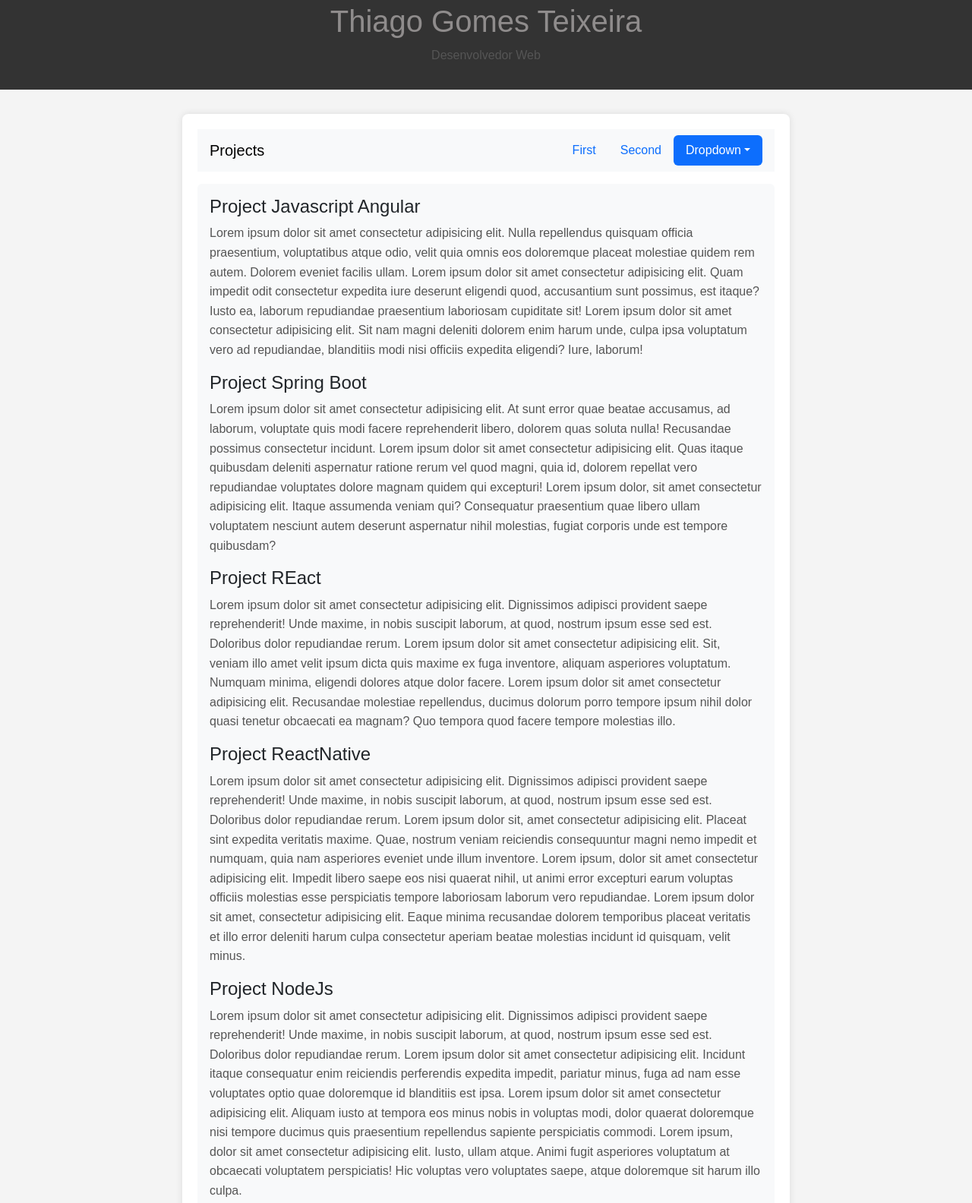
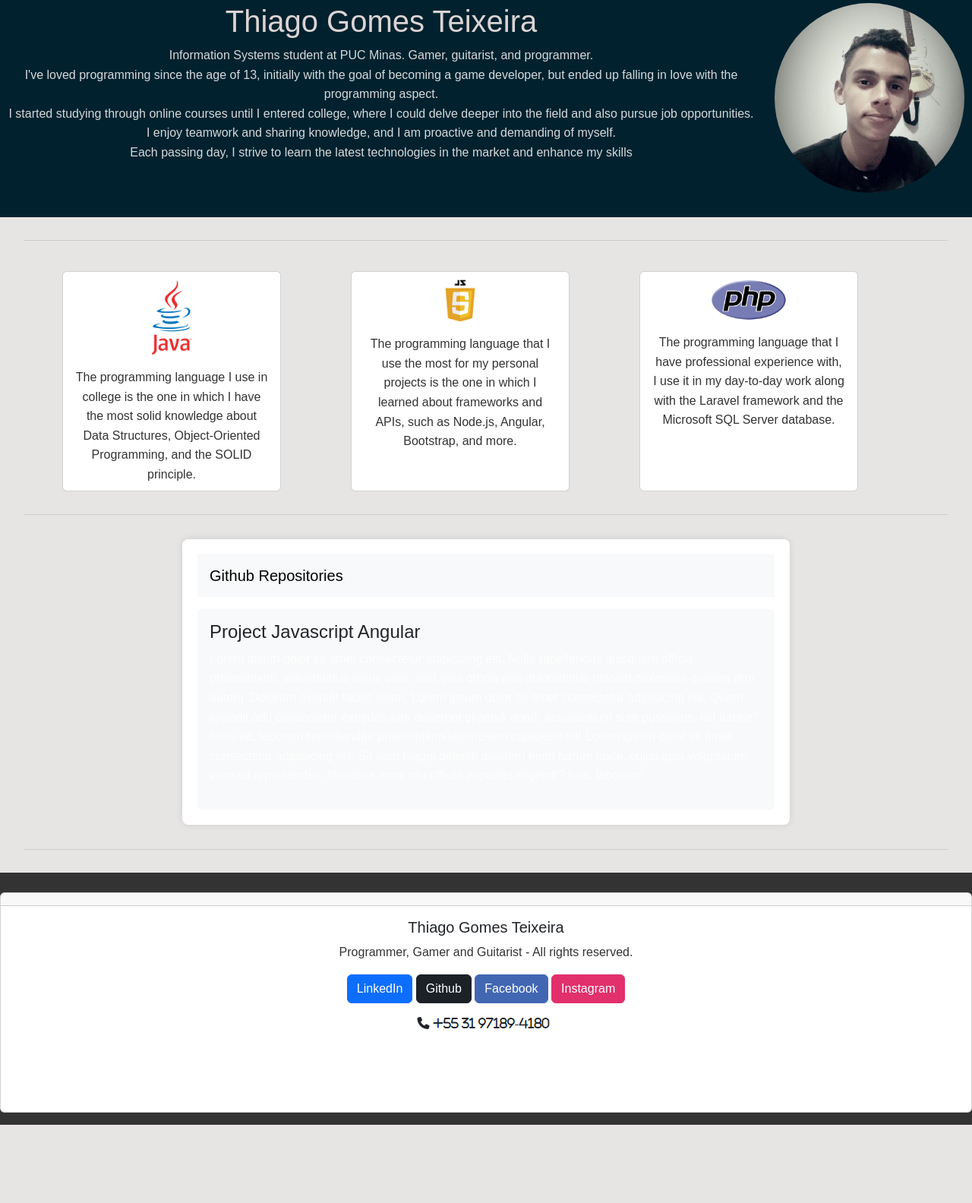
Before and after one commit to rdkpuc/Portifolio, a plain HTML site: page index.html in a window 1280 px wide. Shown: the part 12-1596 px from the top of the page at 76% size. After the commit the page ends 1493 px from the top, so only its background shows below. Drawn offline with nearby package versions, Linux system fonts and the light colour scheme; no server answers.

Commit message:
some changes on css

```diff
--- a/index.html
+++ b/index.html
@@ -10,50 +10,94 @@
 <body>
 
     <header>
-        <h1>Thiago Gomes Teixeira</h1>
-        <p>Desenvolvedor Web</p>
-    </header>
+
+    <div class="clearfix">
+
+      <img src="imgs/91787867.jpg" class="col-md-6 float-md-end mb-3 ms-md-3 custom-img-size" alt="...">
+      <h1>Thiago Gomes Teixeira</h1>
+      <p>
+        Information Systems student at PUC Minas. Gamer, guitarist, and programmer.
+      <br>
+        I've loved programming since the age of 13, initially with the goal of becoming a game developer, but ended up falling in love with the programming aspect.
+      <br>
+        I started studying through online courses until I entered college, where I could delve deeper into the field and also pursue job opportunities.
+      <br>
+        I enjoy teamwork and sharing knowledge, and I am proactive and demanding of myself.
+      <br>
+        Each passing day, I strive to learn the latest technologies in the market and enhance my skills
+      </p>
+    </div>
+  </header>
+  <main>
+    <div class="separator"></div>
+    <div class="container text-center lang-bx">
+      <div class="row cards-row">
+        <div class="col">
+          <div class="card" style="width: 18rem;">
+            <img src="imgs/java-logo.png" class="card-img-top" alt="...">
+            <div class="card-body">
+              <p class="card-text">The programming language I use in college is the one in which I have the most solid knowledge about Data Structures, Object-Oriented Programming, and the SOLID principle.</p>
+            </div>
+          </div>
+        </div>
+        <div class="col">
+          <div class="card" style="width: 18rem;">
+            <img src="imgs/JavaScript-Logo.png" class="card-img-top" alt="...">
+            <div class="card-body">
+              <p class="card-text">The programming language that I use the most for my personal projects is the one in which I learned about frameworks and APIs, such as Node.js, Angular, Bootstrap, and more.</p>
+            </div>
+          </div>
+        </div>
+        <div class="col">
+          <div class="card" style="width: 18rem;">
+            <img src="imgs/PHP-logo.png" class="card-img-top" alt="...">
+            <div class="card-body">
+              <p class="card-text">The programming language that I have professional experience with, I use it in my day-to-day work along with the Laravel framework and the Microsoft SQL Server database.</p>
+            </div>
+          </div>
+        </div>
+      </div>
+    </div>
+
+    <div class="separator"></div>
 
     <section>
         <nav id="navbar-example2" class="navbar bg-body-tertiary px-3 mb-3">
-            <a class="navbar-brand" href="#">Projects</a>
-            <ul class="nav nav-pills">
-              <li class="nav-item">
-                <a class="nav-link" href="#scrollspyHeading1">First</a>
-              </li>
-              <li class="nav-item">
-                <a class="nav-link" href="#scrollspyHeading2">Second</a>
-              </li>
-              <li class="nav-item dropdown">
-                <a class="nav-link dropdown-toggle" data-bs-toggle="dropdown" href="#" role="button" aria-expanded="false">Dropdown</a>
-                <ul class="dropdown-menu">
-                  <li><a class="dropdown-item" href="#scrollspyHeading3">Third</a></li>
-                  <li><a class="dropdown-item" href="#scrollspyHeading4">Fourth</a></li>
-                  <li><hr class="dropdown-divider"></li>
-                  <li><a class="dropdown-item" href="#scrollspyHeading5">Fifth</a></li>
-                </ul>
-              </li>
-            </ul>
+            <a class="navbar-brand" href="https://github.com/rdkpuc?tab=repositories">Github Repositories</a>
+
           </nav>
-          <div data-bs-spy="scroll" data-bs-target="#navbar-example2" data-bs-root-margin="0px 0px -40%" data-bs-smooth-scroll="true" class="scrollspy-example bg-body-tertiary p-3 rounded-2" tabindex="0">
+          <div id="gitScroll" data-bs-spy="scroll" data-bs-target="#navbar-example2" data-bs-root-margin="0px 0px -40%" data-bs-smooth-scroll="true" class="scrollspy-example bg-body-tertiary p-3 rounded-2" tabindex="0">
             <h4 id="scrollspyHeading1">Project Javascript Angular</h4>
             <p>Lorem ipsum dolor sit amet consectetur adipisicing elit. Nulla repellendus quisquam officia praesentium, voluptatibus atque odio, velit quia omnis eos doloremque placeat molestiae quidem rem autem. Dolorem eveniet facilis ullam. Lorem ipsum dolor sit amet consectetur adipisicing elit. Quam impedit odit consectetur expedita iure deserunt eligendi quod, accusantium sunt possimus, est itaque? Iusto ea, laborum repudiandae praesentium laboriosam cupiditate sit! Lorem ipsum dolor sit amet consectetur adipisicing elit. Sit nam magni deleniti dolorem enim harum unde, culpa ipsa voluptatum vero ad repudiandae, blanditiis modi nisi officiis expedita eligendi? Iure, laborum!</p>
-            <h4 id="scrollspyHeading2">Project Spring Boot</h4>
-            <p>Lorem ipsum dolor sit amet consectetur adipisicing elit. At sunt error quae beatae accusamus, ad laborum, voluptate quis modi facere reprehenderit libero, dolorem quas soluta nulla! Recusandae possimus consectetur incidunt. Lorem ipsum dolor sit amet consectetur adipisicing elit. Quas itaque quibusdam deleniti aspernatur ratione rerum vel quod magni, quia id, dolorem repellat vero repudiandae voluptates dolore magnam quidem qui excepturi! Lorem ipsum dolor, sit amet consectetur adipisicing elit. Itaque assumenda veniam qui? Consequatur praesentium quae libero ullam voluptatem nesciunt autem deserunt aspernatur nihil molestias, fugiat corporis unde est tempore quibusdam?</p>
-            <h4 id="scrollspyHeading3">Project REact</h4>
-            <p>Lorem ipsum dolor sit amet consectetur adipisicing elit. Dignissimos adipisci provident saepe reprehenderit! Unde maxime, in nobis suscipit laborum, at quod, nostrum ipsum esse sed est. Doloribus dolor repudiandae rerum. Lorem ipsum dolor sit amet consectetur adipisicing elit. Sit, veniam illo amet velit ipsum dicta quis maxime ex fuga inventore, aliquam asperiores voluptatum. Numquam minima, eligendi dolores atque dolor facere. Lorem ipsum dolor sit amet consectetur adipisicing elit. Recusandae molestiae repellendus, ducimus dolorum porro tempore ipsum nihil dolor quasi tenetur obcaecati ea magnam? Quo tempora quod facere tempore molestias illo.</p>
-            <h4 id="scrollspyHeading4">Project ReactNative</h4>
-            <p>Lorem ipsum dolor sit amet consectetur adipisicing elit. Dignissimos adipisci provident saepe reprehenderit! Unde maxime, in nobis suscipit laborum, at quod, nostrum ipsum esse sed est. Doloribus dolor repudiandae rerum. Lorem ipsum dolor sit, amet consectetur adipisicing elit. Placeat sint expedita veritatis maxime. Quae, nostrum veniam reiciendis consequuntur magni nemo impedit et numquam, quia nam asperiores eveniet unde illum inventore. Lorem ipsum, dolor sit amet consectetur adipisicing elit. Impedit libero saepe eos nisi quaerat nihil, ut animi error excepturi earum voluptas officiis molestias esse perspiciatis tempore laboriosam laborum vero repudiandae. Lorem ipsum dolor sit amet, consectetur adipisicing elit. Eaque minima recusandae dolorem temporibus placeat veritatis et illo error deleniti harum culpa consectetur aperiam beatae molestias incidunt id quisquam, velit minus.</p>
-            <h4 id="scrollspyHeading5">Project NodeJs</h4>
-            <p>Lorem ipsum dolor sit amet consectetur adipisicing elit. Dignissimos adipisci provident saepe reprehenderit! Unde maxime, in nobis suscipit laborum, at quod, nostrum ipsum esse sed est. Doloribus dolor repudiandae rerum. Lorem ipsum dolor sit amet consectetur adipisicing elit. Incidunt itaque consequatur enim reiciendis perferendis expedita impedit, pariatur minus, fuga ad nam esse voluptates optio quae doloremque id blanditiis est ipsa. Lorem ipsum dolor sit amet consectetur adipisicing elit. Aliquam iusto at tempora eos minus nobis in voluptas modi, dolor quaerat doloremque nisi tempore ducimus quis praesentium repellendus sapiente perspiciatis commodi. Lorem ipsum, dolor sit amet consectetur adipisicing elit. Iusto, ullam atque. Animi fugit asperiores voluptatum at obcaecati voluptatem perspiciatis! Hic voluptas vero voluptates saepe, atque doloremque sit harum illo culpa.</p>
           </div>
 
     </section>
+    <div class="separator"></div>
+  </main>
+    <footer>
+        <div class="card text-center">
+            <div class="card-header">
 
-    <footer>
-        <p>&copy; 2024 Thiago Gomes Teixera. Todos os direitos reservados.</p>
+            </div>
+            <div class="card-body">
+              <h5 class="card-title">Thiago Gomes Teixeira</h5>
+              <p class="card-text">Programmer, Gamer and Guitarist - All rights reserved.</p>
+              <a href="https://www.linkedin.com/in/thiago-gomes-79093b17b/" class="btn btn-primary">LinkedIn</a>
+              <a href="https://github.com/rdkpuc" class="btn btn-primary git-btn">Github</a>
+              <a href="https://www.facebook.com/Rdk0gamer/" class="btn btn-primary face-btn">Facebook</a>
+              <a href="https://www.instagram.com/rdkthiago/" class="btn btn-primary insta-btn">Instagram</a>
+              <div class="phone-icon">
+                <i class="fa-solid fa-phone">
+                  <img src="imgs/number.png" alt="">
+                </i>
+              </div>
+            </div>
+
+          </div>
     </footer>
 
+    <script src="script.js"></script>
     <script src="https://cdn.jsdelivr.net/npm/bootstrap@5.3.2/dist/js/bootstrap.bundle.min.js" integrity="sha384-C6RzsynM9kWDrMNeT87bh95OGNyZPhcTNXj1NW7RuBCsyN/o0jlpcV8Qyq46cDfL" crossorigin="anonymous"></script>
+    <script src="https://kit.fontawesome.com/267b975a0b.js" crossorigin="anonymous"></script>
 </body>
 </html>
--- /dev/null
+++ b/script.js
@@ -0,0 +1,31 @@
+function loadGITHUBData() {
+    let divGit = document.getElementById('gitScroll');
+    let text = '';
+
+    // Verifique se o this.responseText não é undefined
+    if (this.responseText) {
+        let data = JSON.parse(this.responseText);
+        for (let i = 0; i < data.length; i++) {
+            text += `
+                <div id="gitScroll" data-bs-spy="scroll" data-bs-target="#navbar-example2" data-bs-root-margin="0px 0px -40%" data-bs-smooth-scroll="true" class="scrollspy-example bg-body-tertiary p-3 rounded-2" tabindex="0">
+                <i class="fa-brands fa-github"></i><h4 id="scrollspyHeading1">${data[i].name}</h4>
+                    ${data[i].description !== null ? `<p>${data[i].description}</p>` : ''}
+                    <a href="${data[i].html_url}" target="_blank">Visit repository on GITHUB</a>
+                </div>
+            `;
+        }
+    } else {
+        text = "Erro ao obter dados do GitHub.";
+    }
+
+    divGit.innerHTML = text;
+}
+
+function research() {
+    let xhr = new XMLHttpRequest();
+    xhr.onload = loadGITHUBData;
+    xhr.open('GET', 'https://api.github.com/users/rdkpuc/repos');
+    xhr.send();
+}
+
+research();
--- a/style.css
+++ b/style.css
@@ -2,11 +2,12 @@ body {
     font-family: 'Arial', sans-serif;
     margin: 0;
     padding: 0;
-    background-color: #f4f4f4;
+    background-color: #d4cece8a;
+
 }
 
 header {
-    background-color: #333;
+    background-color: #01212e;
     color: #fff;
     text-align: center;
     padding: 1em 0;
@@ -22,12 +23,12 @@ section {
 }
 
 h1, h2 {
-    color: #8f8c8c;
+    color: #dcd4d4;
 }
 
 p {
     line-height: 1.6;
-    color: #555;
+    color: #ffffffd4;
 }
 
 .project {
@@ -40,3 +41,80 @@ footer {
     text-align: center;
     padding: 1em 0;
 }
+
+.card-img-top {
+    margin-top: 10px;
+    max-width: 100px;
+    display: block;
+    margin-left: auto;
+    margin-right: auto;
+}
+
+.card{
+    margin-top: 10px;
+    height: 290px;
+
+}
+
+.card-text{
+    color: #333;
+}
+
+.custom-img-size{
+    width: 250px;
+    border-radius: 50%;
+    margin-right: 10px;
+}
+
+.git-btn{
+    background-color: #1C2128;
+    border-color: #1C2128;
+}
+
+.git-btn:hover{
+    background-color: #39414b;
+    border-color: #39414b;
+}
+
+.insta-btn{
+    background-color: #E1306C;
+    border-color: #E1306C;
+}
+
+.insta-btn:hover{
+    background-color: #ff0055;
+    border-color: #ff0055;
+}
+
+.face-btn{
+    background-color: #4267B2;
+    border-color: #4267B2;
+}
+
+.phone-icon{
+    margin-top: 15px;
+}
+
+@media only screen and (max-width: 400px) {
+    .insta-btn{
+        margin-top: 5px;
+    }
+    .cards-row{
+        margin-left: 30px;
+    }
+}
+
+@media only screen and (min-width: 400px) and (max-width: 767px) {
+    .cards-row{
+        margin-left: 50px;
+    }
+}
+
+.separator {
+    border-top: 1px solid #ccc;
+    margin-top: 30px;
+    margin-bottom: 30px;
+    width: 95%;
+    margin-left: auto;
+    margin-right: auto;
+}
```
Also changed, not shown: imgs/91787867.jpg (added), imgs/JavaScript-Logo.png (added), imgs/PHP-logo.png (added), imgs/background.jpg (added), imgs/java-logo.png (added), imgs/number.png (added).
